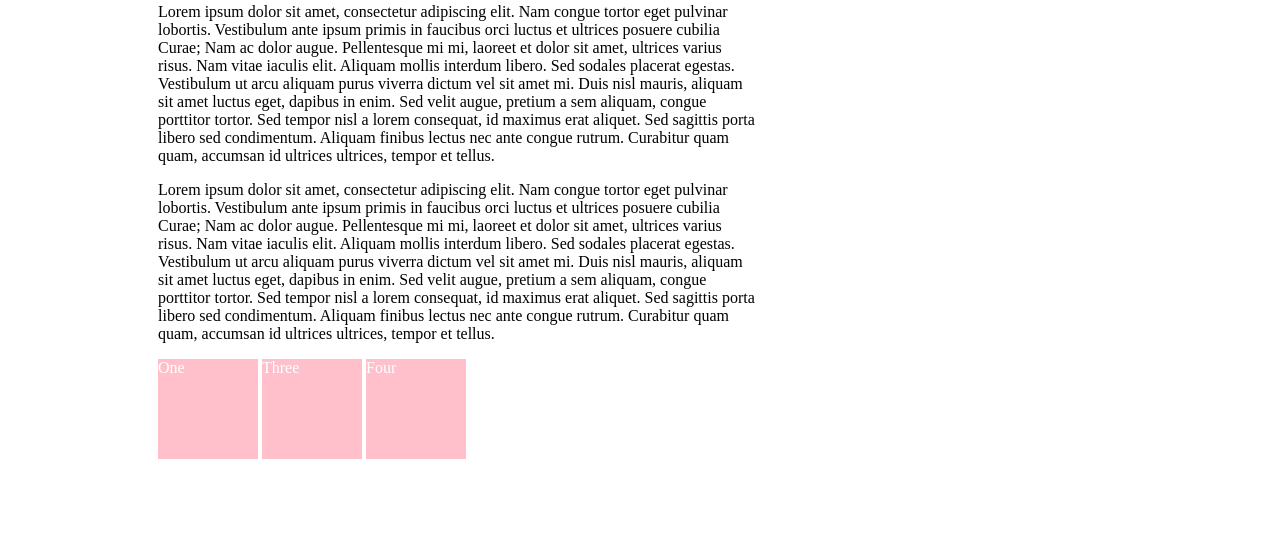
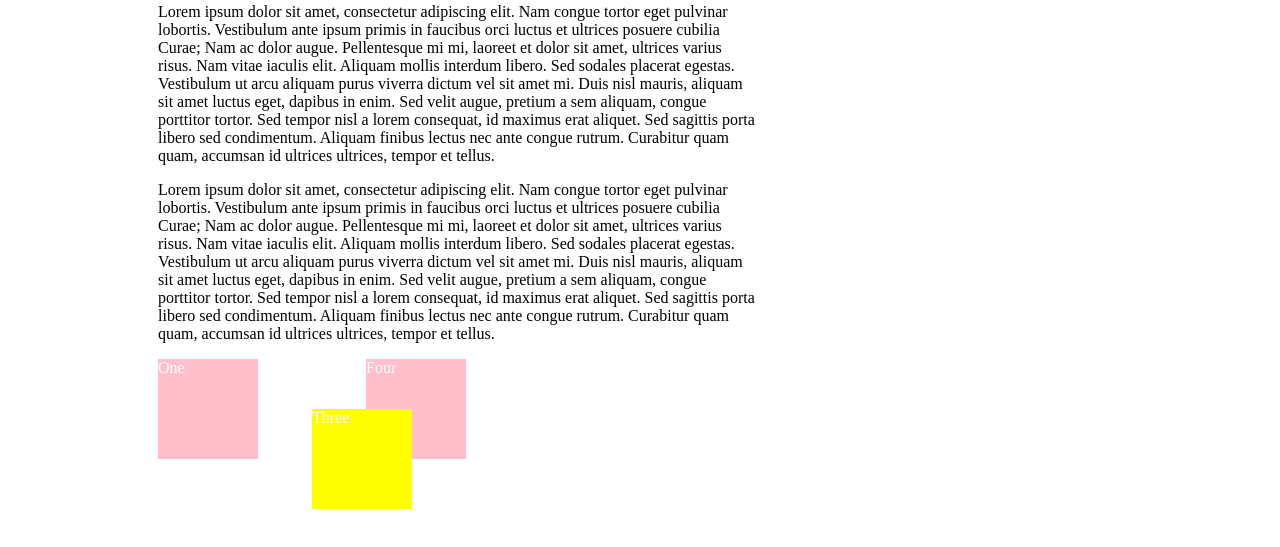
Before and after one commit to NicteYax/Tarea1_Amy, a plain HTML site: page Mi primer HTML/posicionamiento.html in a window 1280 px wide. Shown: the part 123-670 px from the top of the page. Drawn offline with Linux system fonts and the light colour scheme.

Commit message:
Se hizo un cambio de posición y color de un box.

```diff
--- a/Mi primer HTML/css/posicionamiento.css
+++ b/Mi primer HTML/css/posicionamiento.css
@@ -14,6 +14,13 @@
     background: palevioletred;
 }
 
+#three{
+    position: relative; /*relative, fixed, sticky, static, absolute*/
+    top: 50px;
+    left: 50px;
+    background: yellow;
+}
+
 .texto1{
     width: 600px;
     height: 400px;
```
